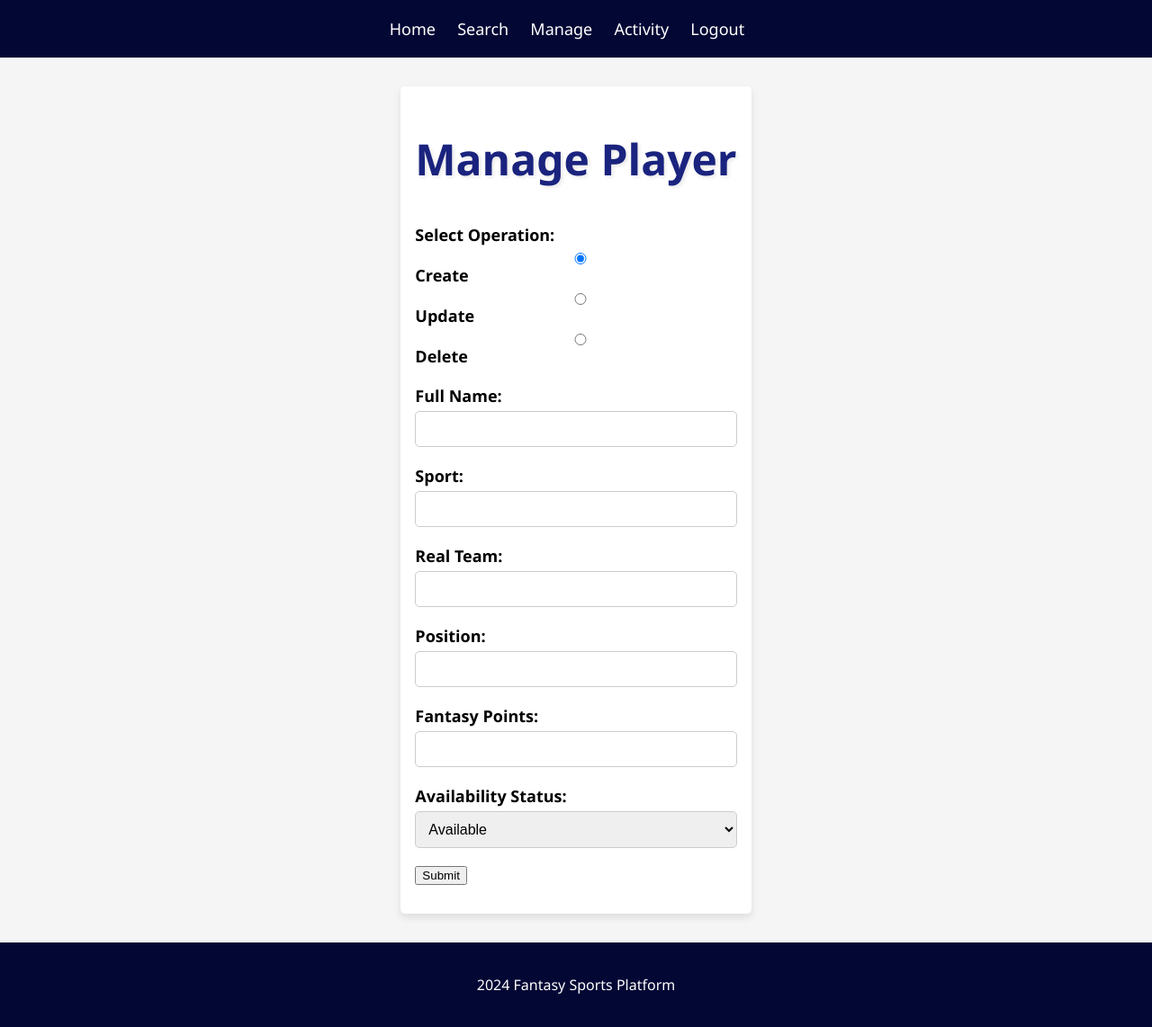
After one commit to MatthewMa929/DatabaseFantasy, a Django app: page /manage/ in a window 1280 px wide. The commit adds this page. Shown: the whole page at 90% size. Run offline with Django 5.2, Linux system fonts and the light colour scheme; the visitor is signed in with stand-in values (Sample User, id 1).

Commit message:
sidd changes again

```diff
--- /dev/null
+++ b/fantasysports/coreapp/static/coreapp/manage.css
@@ -0,0 +1,172 @@
+body {
+  margin: 0;
+  padding: 0;
+  font-family: "Segoe UI", Tahoma, Geneva, Verdana, sans-serif;
+  background-color: #f5f5f5;
+  display: flex;
+  flex-direction: column;
+  min-height: 100vh;
+}
+
+header {
+  background-color: #030734;
+  padding: 20px;
+  text-align: center;
+}
+
+nav ul {
+  list-style-type: none;
+  margin: 0;
+  padding: 0;
+}
+
+nav ul li {
+  display: inline;
+  margin-right: 20px;
+}
+
+nav ul li a {
+  color: #fff;
+  text-decoration: none;
+  font-size: 18px;
+  transition: color 0.3s ease;
+}
+
+nav ul li a:hover {
+  color: #c5cae9;
+}
+
+.container {
+  flex: 1;
+  max-width: 800px;
+  margin: 2rem auto;
+  padding: 1rem;
+  background: #fff;
+  border-radius: 5px;
+  box-shadow: 0 4px 8px rgba(0, 0, 0, 0.1);
+}
+
+h1 {
+  font-size: 48px;
+  margin-bottom: 40px;
+  color: #1a237e;
+  text-align: center;
+  text-shadow: 2px 2px 4px rgba(0, 0, 0, 0.1);
+}
+
+.form-group {
+  margin-bottom: 20px;
+}
+
+.form-group label {
+  display: block;
+  font-size: 18px;
+  font-weight: bold;
+  margin-bottom: 5px;
+}
+
+.form-group input,
+.form-group select {
+  width: 100%;
+  padding: 10px;
+  font-size: 16px;
+  border: 1px solid #ccc;
+  border-radius: 5px;
+}
+
+#action-buttons {
+  display: flex;
+  justify-content: center;
+  margin-top: 14px;
+}
+
+#action-buttons button {
+  padding: 15px 30px;
+  font-size: 18px;
+  background-color: #2196f3;
+  color: #fff;
+  border: none;
+  border-radius: 25px;
+  cursor: pointer;
+  transition: background-color 0.3s ease, transform 0.3s ease;
+  box-shadow: 0 4px 6px rgba(0, 0, 0, 0.1);
+  margin-right: 10px;
+}
+
+#action-buttons button:hover {
+  background-color: #030734;
+  transform: translateY(-3px);
+}
+
+#results-container {
+  width: 100%;
+  max-width: 800px;
+  margin: 2rem auto;
+}
+
+#results-container table {
+  width: 100%;
+  border-collapse: collapse;
+  background-color: #fff;
+  box-shadow: 0 2px 4px rgba(0, 0, 0, 0.1);
+}
+
+#results-container th,
+#results-container td {
+  border: 1px solid #ccc;
+  padding: 10px;
+  text-align: left;
+}
+
+#results-container th {
+  background-color: #030734;
+  color: white;
+}
+
+#results-container td {
+  background-color: #f9f9f9;
+}
+
+.modal {
+  display: none;
+  position: fixed;
+  z-index: 1;
+  left: 0;
+  top: 0;
+  width: 100%;
+  height: 100%;
+  overflow: auto;
+  background-color: rgba(0, 0, 0, 0.4);
+}
+
+.modal-content {
+  background-color: #fefefe;
+  margin: 15% auto;
+  padding: 20px;
+  border: 1px solid #888;
+  width: 80%;
+  max-width: 600px;
+  position: relative;
+}
+
+.modal-content .close {
+  color: #aaa;
+  float: right;
+  font-size: 28px;
+  font-weight: bold;
+  cursor: pointer;
+}
+
+.modal-content .close:hover,
+.modal-content .close:focus {
+  color: black;
+  text-decoration: none;
+  cursor: pointer;
+}
+
+footer {
+  background-color: #030734;
+  padding: 20px;
+  color: #fff;
+  text-align: center;
+}
--- a/fantasysports/coreapp/templates/coreapp/activity.html
+++ b/fantasysports/coreapp/templates/coreapp/activity.html
@@ -12,7 +12,7 @@
         <ul>
           <li><a href="/">Home</a></li>
           <li><a href="/search">Search</a></li>
-          <li><a href="/create">Create</a></li>
+          <li><a href="/manage">Manage</a></li>
           <li><a href="/activity">Activity</a></li>
           <li><a href="/logout">Logout</a></li>
         </ul>
--- a/fantasysports/coreapp/templates/coreapp/home.html
+++ b/fantasysports/coreapp/templates/coreapp/home.html
@@ -22,9 +22,6 @@
     <header>
         <nav>
             <ul>
-                <li><a href="#">Home</a></li>
-                <li><a href="#">About</a></li>
-                <li><a href="#">Contact</a></li>
             </ul>
         </nav>
     </header>
--- /dev/null
+++ b/fantasysports/coreapp/templates/coreapp/manage.html
@@ -0,0 +1,112 @@
+{% load static %}
+<html lang="en">
+
+<head>
+    <meta charset="UTF-8">
+    <meta name="viewport" content="width=device-width, initial-scale=1.0">
+    <title>Manage Player - Fantasy Sports Data Repository</title>
+    <link rel="stylesheet" href="{% static 'coreapp/manage.css' %}">
+</head>
+
+<body>
+    <header>
+        <nav>
+            <ul>
+                <li><a href="/">Home</a></li>
+                <li><a href="/search">Search</a></li>
+                <li><a href="/manage">Manage</a></li>
+                <li><a href="/activity">Activity</a></li>
+                <li><a href="/logout">Logout</a></li>
+            </ul>
+        </nav>
+    </header>
+    <div class="container">
+        <h1>Manage Player</h1>
+        {% if messages %}
+        <ul class="messages">
+            {% for message in messages %}
+            <li{% if message.tags %} class="{{ message.tags }}" {% endif %}>{{ message }}</li>
+            {% endfor %}
+        </ul>
+        {% endif %}
+        <form id="manage-form" method="post">
+            {% csrf_token %}
+            <div class="form-group">
+                <label for="operation">Select Operation:</label>
+                <div id="operation-options">
+                    <input type="radio" id="create" name="operation" value="create" checked>
+                    <label for="create">Create</label>
+                    <input type="radio" id="update" name="operation" value="update">
+                    <label for="update">Update</label>
+                    <input type="radio" id="delete" name="operation" value="delete">
+                    <label for="delete">Delete</label>
+                </div>
+            </div>
+
+            <div class="form-group" id="record-id-group" style="display: none;">
+                <label for="record-id">Record ID:</label>
+                <input type="number" id="record-id" name="record_id" placeholder="Enter record ID">
+            </div>
+
+            <div id="fields-container">
+                <div class="form-group">
+                    <label for="full_name">Full Name:</label>
+                    <input type="text" id="full_name" name="full_name">
+                </div>
+                <div class="form-group">
+                    <label for="sport">Sport:</label>
+                    <input type="text" id="sport" name="sport">
+                </div>
+                <div class="form-group">
+                    <label for="real_team">Real Team:</label>
+                    <input type="text" id="real_team" name="real_team">
+                </div>
+                <div class="form-group">
+                    <label for="position">Position:</label>
+                    <input type="text" id="position" name="position">
+                </div>
+                <div class="form-group">
+                    <label for="fantasy_points">Fantasy Points:</label>
+                    <input type="number" id="fantasy_points" name="fantasy_points">
+                </div>
+                <div class="form-group">
+                    <label for="availability_status">Availability Status:</label>
+                    <select id="availability_status" name="availability_status">
+                        <option value="Available">Available</option>
+                        <option value="Injured">Injured</option>
+                        <option value="Retired">Retired</option>
+                    </select>
+                </div>
+            </div>
+
+            <button type="submit">Submit</button>
+        </form>
+    </div>
+    <footer>
+        <p>2024 Fantasy Sports Platform</p>
+    </footer>
+
+    <script>
+        // Handle operation type change
+        const operationOptions = document.getElementsByName('operation');
+        const recordIdGroup = document.getElementById('record-id-group');
+        const fieldsContainer = document.getElementById('fields-container');
+
+        operationOptions.forEach(option => {
+            option.addEventListener('change', function () {
+                if (this.value === 'delete') {
+                    fieldsContainer.style.display = 'none';
+                    recordIdGroup.style.display = 'block';
+                } else if (this.value === 'update') {
+                    fieldsContainer.style.display = 'block';
+                    recordIdGroup.style.display = 'block';
+                } else {
+                    fieldsContainer.style.display = 'block';
+                    recordIdGroup.style.display = 'none';
+                }
+            });
+        });
+    </script>
+</body>
+
+</html>
--- a/fantasysports/coreapp/templates/coreapp/query.html
+++ b/fantasysports/coreapp/templates/coreapp/query.html
@@ -17,7 +17,7 @@
         <ul>
           <li><a href="/">Home</a></li>
           <li><a href="/search">Search</a></li>
-          <li><a href="/create">Create</a></li>
+          <li><a href="/mnanage">Manage</a></li>
           <li><a href="/activity">Activity</a></li>
           <li><a href="/logout">Logout</a></li>
         </ul>
@@ -32,8 +32,8 @@
           >
         </div>
         <div class="section">
-          <a href="/create" class="button"
-            ><i class="fas fa-plus-circle"></i> Create</a
+          <a href="/manage" class="button"
+            ><i class="fas fa-plus-circle"></i> Manage</a
           >
         </div>
         <div class="section">
--- a/fantasysports/coreapp/templates/coreapp/user/login.html
+++ b/fantasysports/coreapp/templates/coreapp/user/login.html
@@ -15,9 +15,6 @@
     <header>
         <nav>
             <ul>
-                <li><a href="/">Home</a></li>
-                <li><a href="#">About</a></li>
-                <li><a href="#">Contact</a></li>
             </ul>
         </nav>
     </header>
--- a/fantasysports/coreapp/templates/coreapp/user/register.html
+++ b/fantasysports/coreapp/templates/coreapp/user/register.html
@@ -16,9 +16,6 @@
     <header>
       <nav>
         <ul>
-          <li><a href="/">Home</a></li>
-          <li><a href="#">About</a></li>
-          <li><a href="#">Contact</a></li>
         </ul>
       </nav>
     </header>
--- a/fantasysports/coreapp/urls.py
+++ b/fantasysports/coreapp/urls.py
@@ -12,8 +12,9 @@ urlpatterns = [
     path('logout/', views.logout_view, name='logout'),
     path('search/', views.search_view, name='search'),
     path('create/', views.create_view, name='create'),
-    # path('edit-record/', views.edit_record, name='edit_record'),
-    # path('delete-record/', views.delete_record, name='delete_record'),
+    path('edit-record/', views.edit_record, name='edit_record'),
+    path('delete-record/', views.delete_record, name='delete_record'),
     path('perform-search/', views.perform_search, name='perform_search'),
-    # path('activity/', views.activity_view, name='activity')
+    path('manage/', views.manage_view, name='manage'),
+    path('activity/', views.activity_view, name='activity')
 ]
--- a/fantasysports/coreapp/views.py
+++ b/fantasysports/coreapp/views.py
@@ -22,7 +22,108 @@ def home(request):
     else:
         return render(request, 'coreapp/home.html')
 
+@csrf_exempt
+@login_required
+def edit_record(request):
+    """
+    Updates an existing record in the database.
+    """
+    if request.method != 'POST':
+        return JsonResponse({'success': False, 'error': 'Invalid request method.'}, status=400)
 
+    data = json.loads(request.body)
+    table = data.get('table')
+    record_id = data.get('id')  # The unique identifier for the record
+    updates = data.get('updates')  # Dictionary of fields to update
+
+    query_dict = {
+        'player': "UPDATE player SET {updates} WHERE player_id = %s",
+        'team': "UPDATE team SET {updates} WHERE team_id = %s",
+        'league': "UPDATE league SET {updates} WHERE league_id = %s",
+        'match_data': "UPDATE match_data SET {updates} WHERE match_id = %s",
+    }
+
+    try:
+        query = query_dict.get(table)
+        if not query:
+            return JsonResponse({'success': False, 'error': 'Invalid table selected.'}, status=400)
+
+        # Dynamically create the SET clause and parameters
+        set_clause = ', '.join([f"{key} = %s" for key in updates.keys()])
+        values = list(updates.values())
+        values.append(record_id)  # Add record_id as the last parameter
+        query = query.replace("{updates}", set_clause)
+
+        with connection.cursor() as cursor:
+            cursor.execute(query, values)
+
+        return JsonResponse({'success': True, 'message': 'Record updated successfully.'})
+
+    except Exception as e:
+        return JsonResponse({'success': False, 'error': 'An error occurred: ' + str(e)}, status=400)
+
+@csrf_protect
+@login_required
+def manage_view(request):
+    """
+    A view for managing records, such as creating, editing, or deleting records.
+    """
+    has_write_access = check_write_access(request)
+    return render(request, 'coreapp/manage.html', {'has_write_access': has_write_access})
+
+
+@csrf_protect
+@login_required
+def activity_view(request):
+    """
+    A view to display recent activity or logs related to the application.
+    """
+    try:
+        with connection.cursor() as cursor:
+            cursor.execute("""
+                SELECT * FROM activity_log
+                ORDER BY timestamp DESC
+                LIMIT 50
+            """)  # Adjust query based on your schema
+            activity_logs = cursor.fetchall()
+    except Exception as e:
+        activity_logs = []
+        messages.error(request, f"Error fetching activity logs: {str(e)}")
+
+    return render(request, 'coreapp/activity.html', {'activity_logs': activity_logs})
+
+@csrf_exempt
+@login_required
+def delete_record(request):
+    """
+    Deletes an existing record from the database.
+    """
+    if request.method != 'POST':
+        return JsonResponse({'success': False, 'error': 'Invalid request method.'}, status=400)
+
+    data = json.loads(request.body)
+    table = data.get('table')
+    record_id = data.get('id')  # The unique identifier for the record
+
+    query_dict = {
+        'player': "DELETE FROM player WHERE player_id = %s",
+        'team': "DELETE FROM team WHERE team_id = %s",
+        'league': "DELETE FROM league WHERE league_id = %s",
+        'match_data': "DELETE FROM match_data WHERE match_id = %s",
+    }
+
+    try:
+        query = query_dict.get(table)
+        if not query:
+            return JsonResponse({'success': False, 'error': 'Invalid table selected.'}, status=400)
+
+        with connection.cursor() as cursor:
+            cursor.execute(query, [record_id])
+
+        return JsonResponse({'success': True, 'message': 'Record deleted successfully.'})
+
+    except Exception as e:
+        return JsonResponse({'success': False, 'error': 'An error occurred: ' + str(e)}, status=400)
 
 @csrf_protect
 @login_required
```
Also changed, not shown: fantasysports/coreapp/static/coreapp/create.css (deleted, +0 -119 lines), fantasysports/coreapp/static/coreapp/home.css (+66 -15 lines), fantasysports/coreapp/templates/coreapp/create.html (deleted, +0 -71 lines), fantasysports/coreapp/templates/coreapp/search.html (+1 -6 lines).
